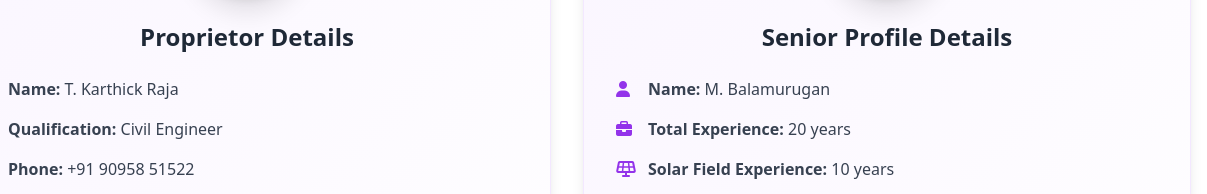
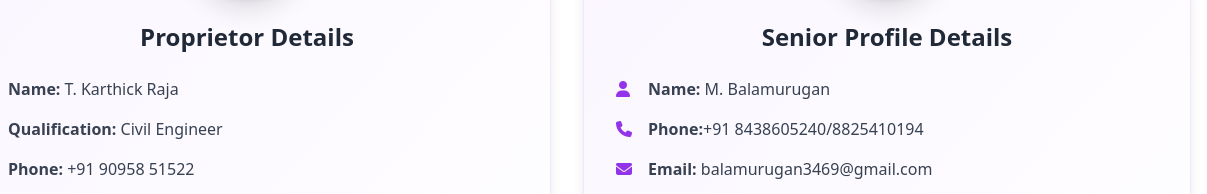
Before and after one commit to SolarKarthick/A.A-Solar-Civil-Construction, a plain HTML site: page index.html in a window 1280 px wide. Shown: the part 1032-1226 px from the top of the page, 73-1280 px from the left. Drawn offline with nearby package versions, Linux system fonts and the light colour scheme.

Commit message:
with bala profile

```diff
--- a/index.html
+++ b/index.html
@@ -268,6 +268,14 @@
             <i class="fas fa-user text-purple-600 w-5"></i>
             <span class="text-base text-gray-700"><strong>Name:</strong> M. Balamurugan</span>
           </div>
+          <div class="flex items-center space-x-3">
+              <i class="fas fa-phone text-purple-600 w-5"></i>
+              <span class="text-base text-gray-700"><strong>Phone:</strong>+91 8438605240/8825410194</span>
+            </div>
+            <div class="flex items-start space-x-3">
+              <i class="fas fa-envelope text-purple-600 w-5 mt-1"></i>
+              <span class="text-base text-gray-700 break-all"><strong>Email:</strong> balamurugan3469@gmail.com</span>
+            </div>
 
           <div class="flex items-center space-x-3">
             <i class="fas fa-briefcase text-purple-600 w-5"></i>
```
